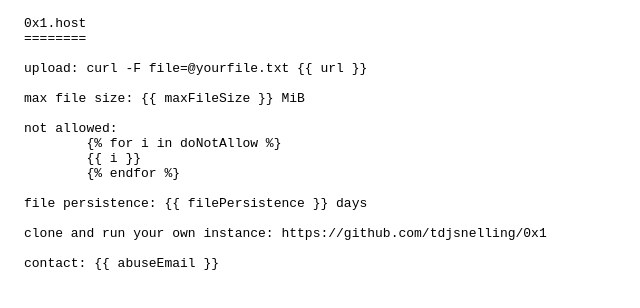
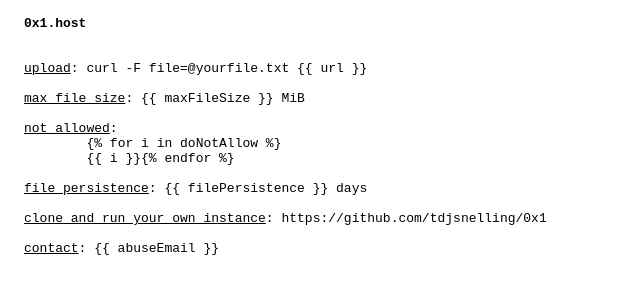
Before and after one commit to tdjsnelling/0x1, a website: page public/index.html in a window 1280 px wide. Shown: the whole page, without its empty margins (0-640 px from the left). Drawn offline with Linux system fonts and the light colour scheme.

Commit message:
change index page

```diff
--- a/public/index.html
+++ b/public/index.html
@@ -13,23 +13,22 @@
 </head>
 <body>
 <pre>
-0x1.host
-========
+<b>0x1.host</b>
 
-upload: curl -F file=@yourfile.txt {{ url }}
 
-max file size: {{ maxFileSize }} MiB
+<u>upload</u>: curl -F file=@yourfile.txt {{ url }}
 
-not allowed:
+<u>max file size</u>: {{ maxFileSize }} MiB
+
+<u>not allowed</u>:
 	{% for i in doNotAllow %}
-	{{ i }}
-	{% endfor %}
+	{{ i }}{% endfor %}
 
-file persistence: {{ filePersistence }} days
+<u>file persistence</u>: {{ filePersistence }} days
 
-clone and run your own instance: https://github.com/tdjsnelling/0x1
+<u>clone and run your own instance</u>: https://github.com/tdjsnelling/0x1
 
-contact: {{ abuseEmail }}
+<u>contact</u>: {{ abuseEmail }}
 </pre>
 </body>
 </html>
```
